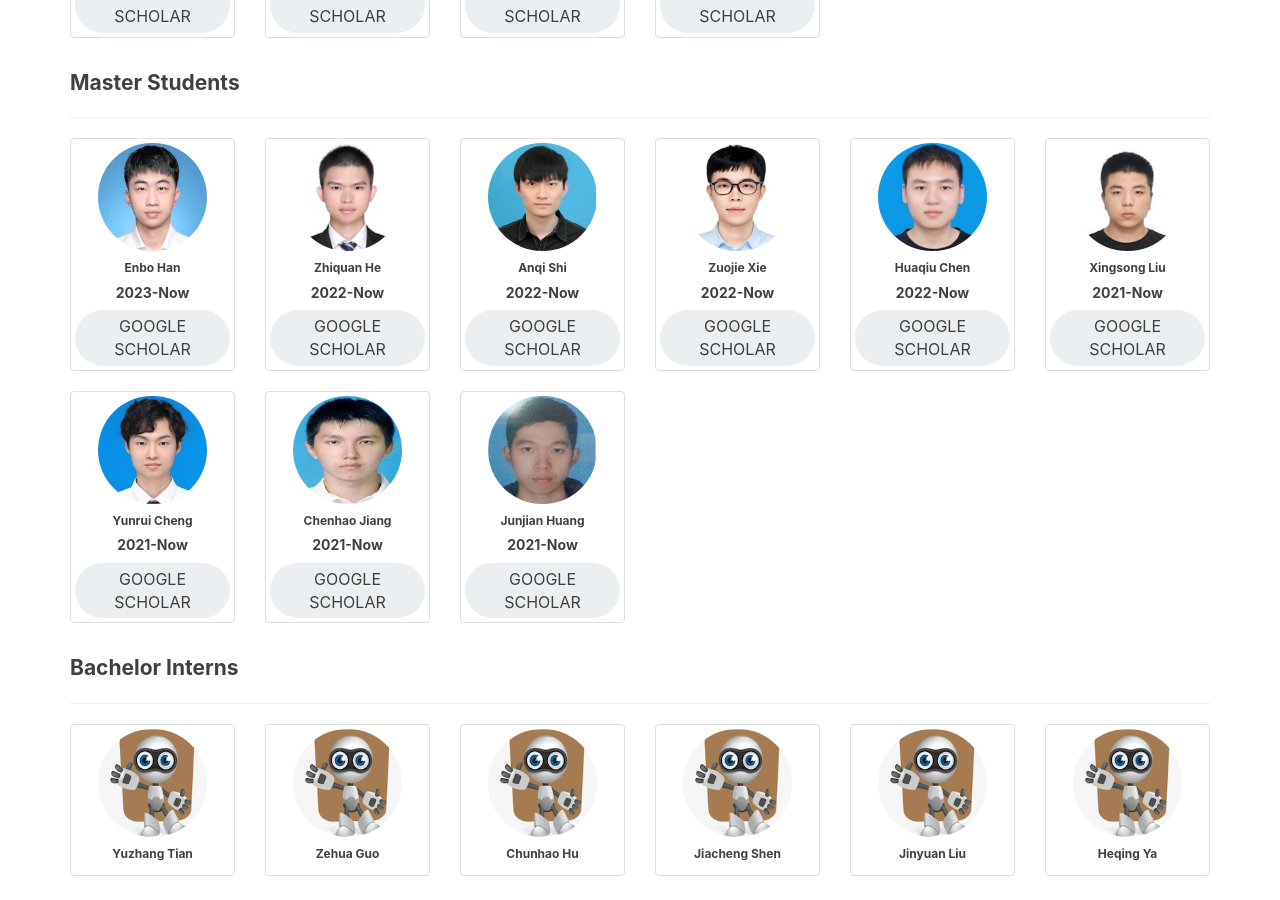
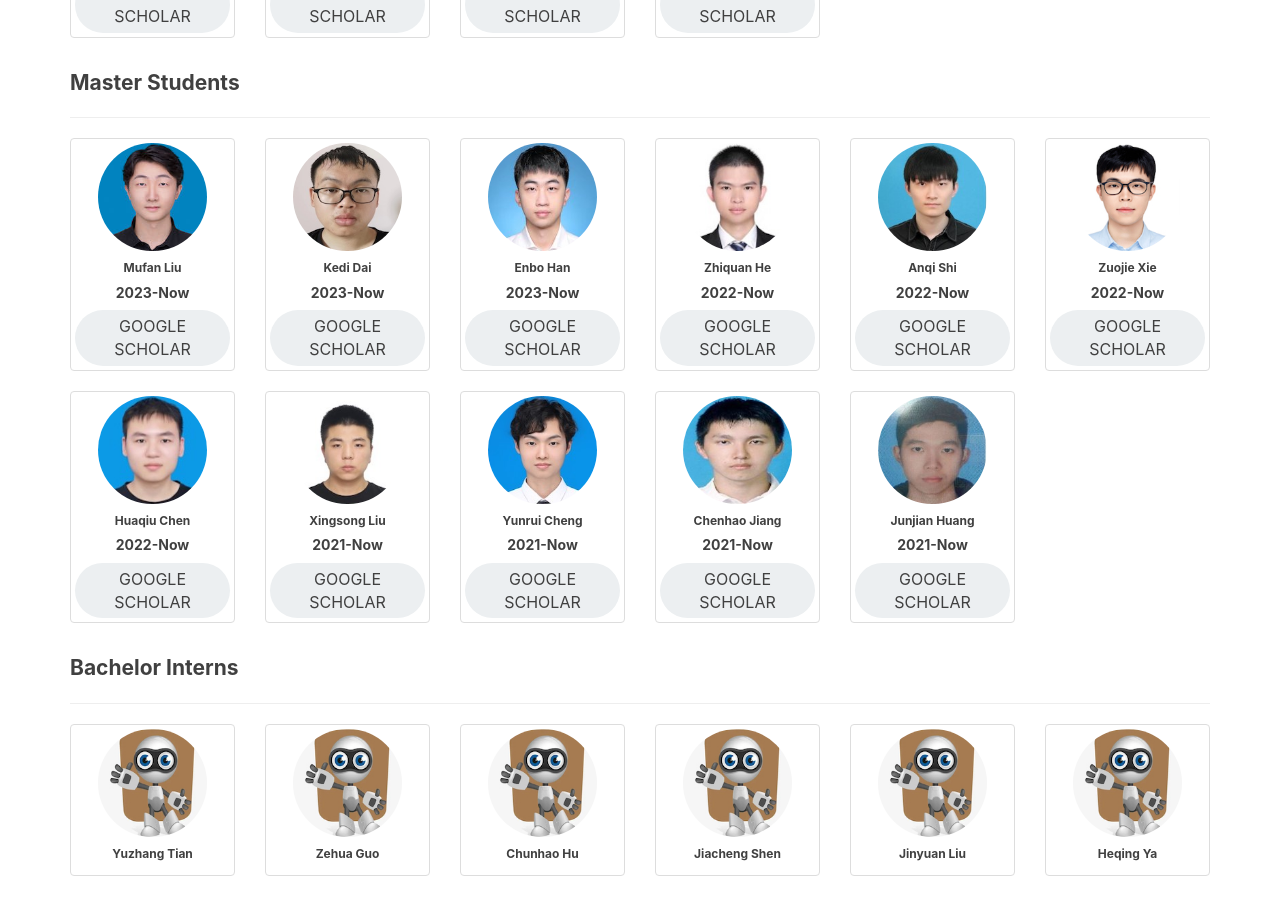
Before and after one commit to lunatics123/lunatics123.github.io, a Jekyll site: the page built from members.html, in a window 1280 px wide and 900 px high, scrolled down 1092 px. Built offline with Jekyll 4.4.1, drawn with Linux system fonts in a browser that asks for light colours; comment, search, counter and statistics services are not loaded.

Commit message:
Update members.html

```diff
--- a/members.html
+++ b/members.html
@@ -81,6 +81,26 @@ permalink: /members.html
         <h5 class="lead"><b>Master Students</b></h5>
         <hr>
         <div class="row text-center">
+            <div class="col-sm-6 col-lg-2">
+                <div class="thumbnail">
+                    <a><img class="img-circle" src="/img/members/mufanliu.jpg" style="width: 70%"></a>
+                    <h6><a>Mufan Liu</a></h6>
+                    <h5><b>2023-Now</b></h5>
+                    <a class="post-tag round-xl">Google
+                        Scholar</a>
+                </div>
+            </div>
+
+            <div class="col-sm-6 col-lg-2">
+                <div class="thumbnail">
+                    <a><img class="img-circle" src="/img/members/kedidai.jpg" style="width: 70%"></a>
+                    <h6><a>Kedi Dai</a></h6>
+                    <h5><b>2023-Now</b></h5>
+                    <a class="post-tag round-xl">Google
+                        Scholar</a>
+                </div>
+            </div>
+
             <div class="col-sm-6 col-lg-2">
                 <div class="thumbnail">
                     <a><img class="img-circle" src="/img/members/enbohan.jpg" style="width: 70%"></a>
```
